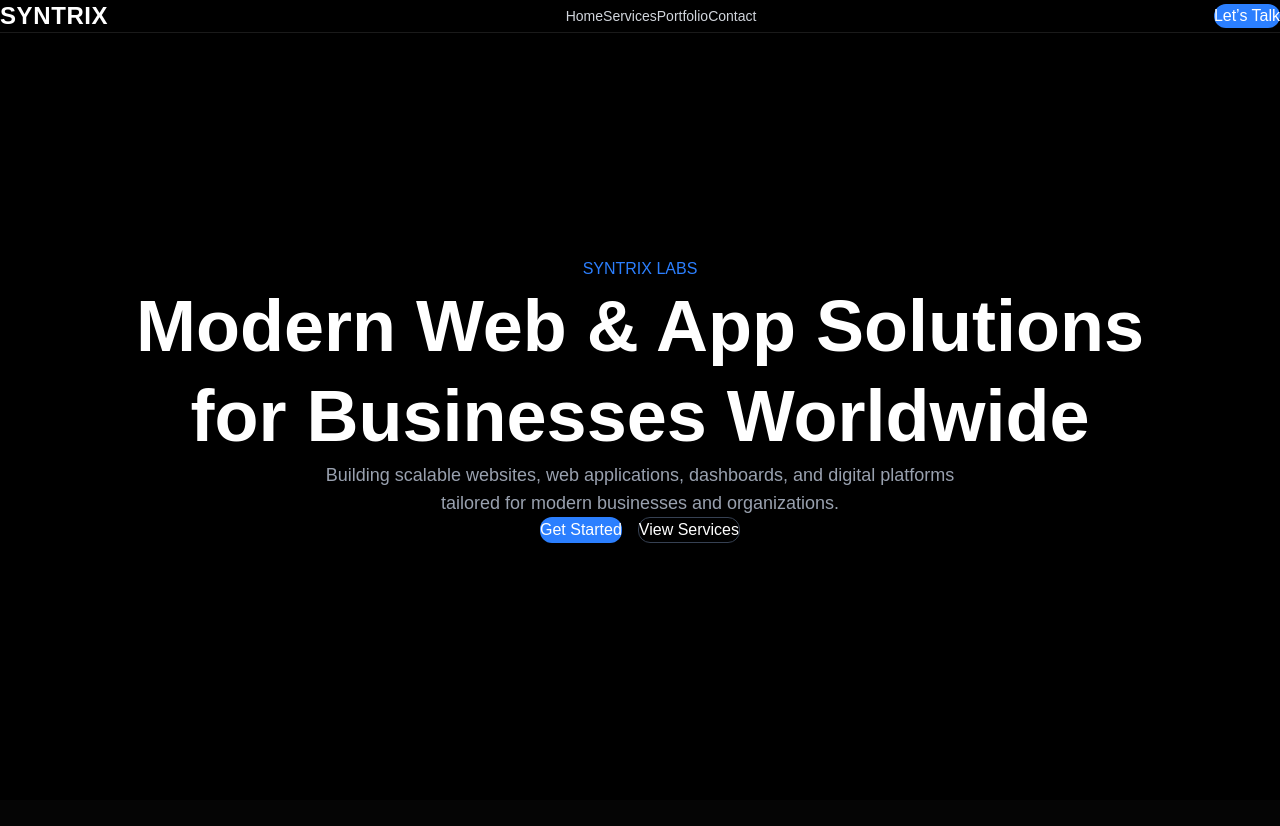
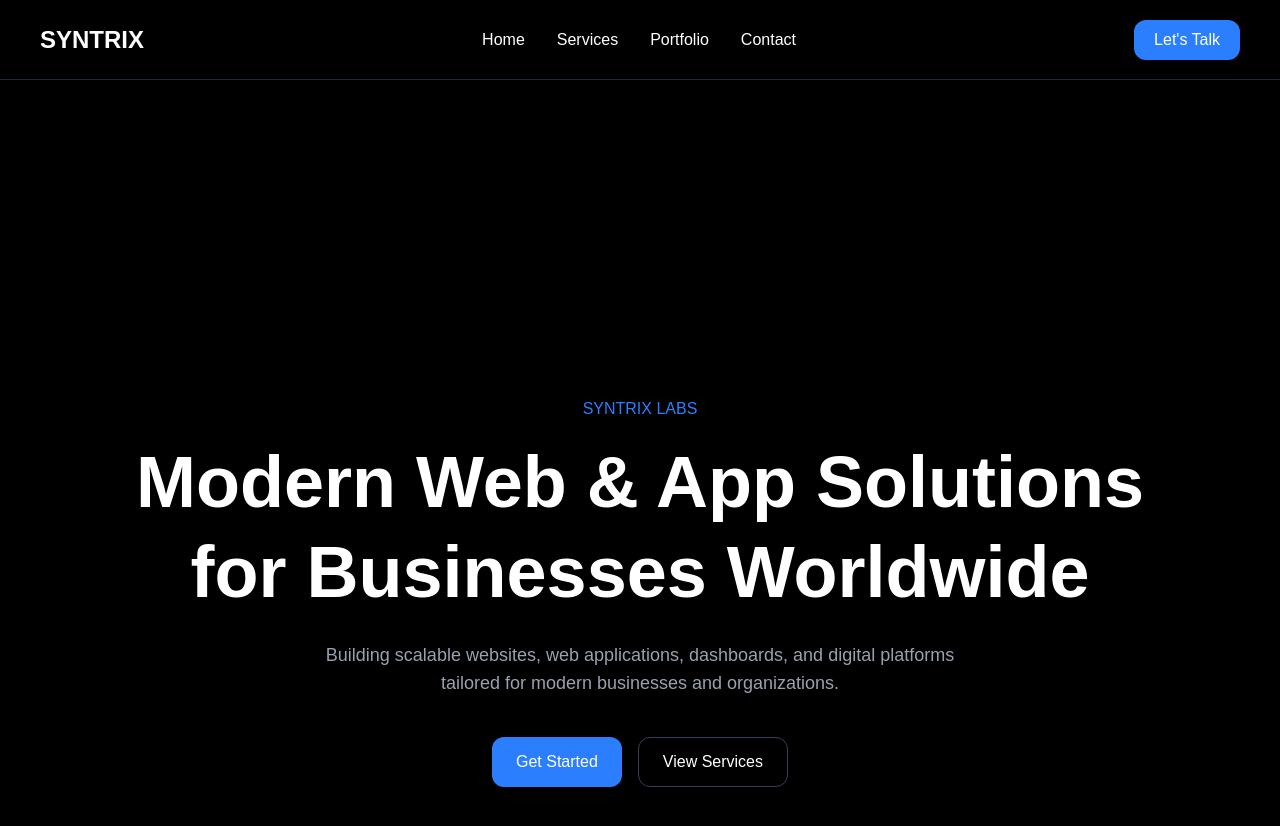
Before and after one commit to Syntrix-labs/syntrix-website, a Next.js app in the folder frontend/: page / in a window 1280 px wide. Shown: the top 826 px of the page. Before the commit the page ends 800 px from the top, so only its background shows below. Built offline with nearby package versions, Linux system fonts and the light colour scheme.

Commit message:
navbar fixing

```diff
--- a/frontend/src/app/globals.css
+++ b/frontend/src/app/globals.css
@@ -1,27 +1,14 @@
 @import "tailwindcss";
 
-:root {
-  --background: #050505;
-  --foreground: #ffffff;
-
-  --primary: #3b82f6;
-  --secondary: #0f172a;
-
-  --muted: #94a3b8;
+html,
+body {
+  margin: 0;
+  padding: 0;
+  background: black;
+  color: white;
+  font-family: Arial, Helvetica, sans-serif;
 }
 
 * {
-  margin: 0;
-  padding: 0;
   box-sizing: border-box;
 }
-
-html {
-  scroll-behavior: smooth;
-}
-
-body {
-  background: var(--background);
-  color: var(--foreground);
-  font-family: Arial, Helvetica, sans-serif;
-}
--- a/frontend/src/components/navbar/Navbar.tsx
+++ b/frontend/src/components/navbar/Navbar.tsx
@@ -1,38 +1,22 @@
 export default function Navbar() {
   return (
-    <nav className="fixed top-0 left-0 w-full z-50 border-b border-white/10 backdrop-blur-md bg-black/40">
-      <div className="max-w-7xl mx-auto px-8 py-5 flex items-center justify-between">
+    <nav className="w-full h-20 bg-black border-b border-gray-800 flex items-center justify-between px-10">
 
-        {/* Logo */}
-        <div className="text-2xl font-bold tracking-wide">
-          SYNTRIX
-        </div>
+      <div className="text-2xl font-bold">
+        SYNTRIX
+      </div>
 
-        {/* Center Menu */}
-        <div className="flex items-center space-x-8 text-gray-300 text-sm font-medium">
-          <a href="#" className="hover:text-white transition duration-300">
-            Home
-          </a>
+      <div className="flex gap-8">
+        <a href="#">Home</a>
+        <a href="#">Services</a>
+        <a href="#">Portfolio</a>
+        <a href="#">Contact</a>
+      </div>
 
-          <a href="#" className="hover:text-white transition duration-300">
-            Services
-          </a>
+      <button className="bg-blue-500 px-5 py-2 rounded-xl">
+        Let's Talk
+      </button>
 
-          <a href="#" className="hover:text-white transition duration-300">
-            Portfolio
-          </a>
-
-          <a href="#" className="hover:text-white transition duration-300">
-            Contact
-          </a>
-        </div>
-
-        {/* Button */}
-        <button className="bg-blue-500 hover:bg-blue-600 px-5 py-2 rounded-xl transition">
-          Let’s Talk
-        </button>
-
-      </div>
     </nav>
   );
 }
```
